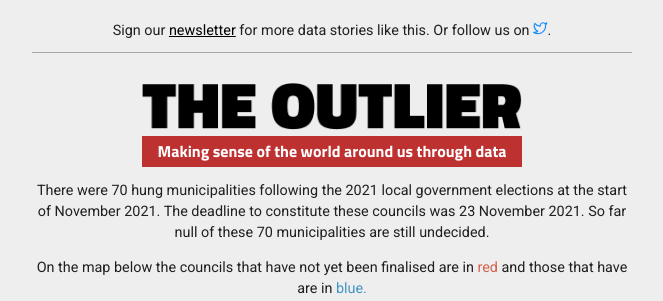
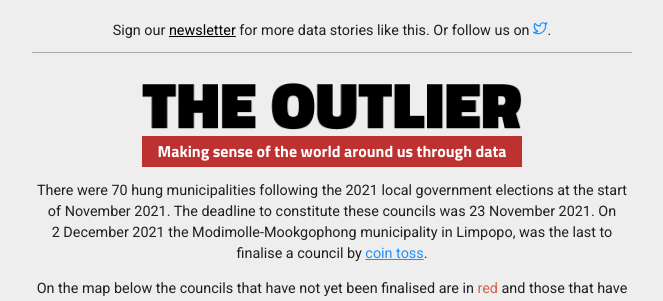
Before and after one commit to mediahackza/councils2021, a Svelte app: page / in a window 1280 px wide. Shown: the top 301 px of the page, without its empty margins (308-971 px from the left). Built offline with nearby package versions, Linux system fonts and the light colour scheme; no server answers.

Commit message:
Last council update

```diff
--- a/src/App.svelte
+++ b/src/App.svelte
@@ -50,8 +50,12 @@
     <p>
       There were 70 hung municipalities following the 2021 local government
       elections at the start of November 2021. The deadline to constitute these
-      councils was 23 November 2021. So far {count} of these 70 municipalities are
-      still undecided.
+      councils was 23 November 2021. On 2&nbsp;December&nbsp;2021 the
+      Modimolle-Mookgophong municipality in Limpopo, was the last to finalise a
+      council by <a
+        href="https://www.news24.com/news24/southafrica/news/heads-or-tails-r1-coin-toss-ensures-da-councillor-elected-mayor-in-limpopo-20211202"
+        target="_blank">coin toss</a
+      >.
     </p>
     <p>
       On the map below the councils that have not yet been finalised are in <span
```
